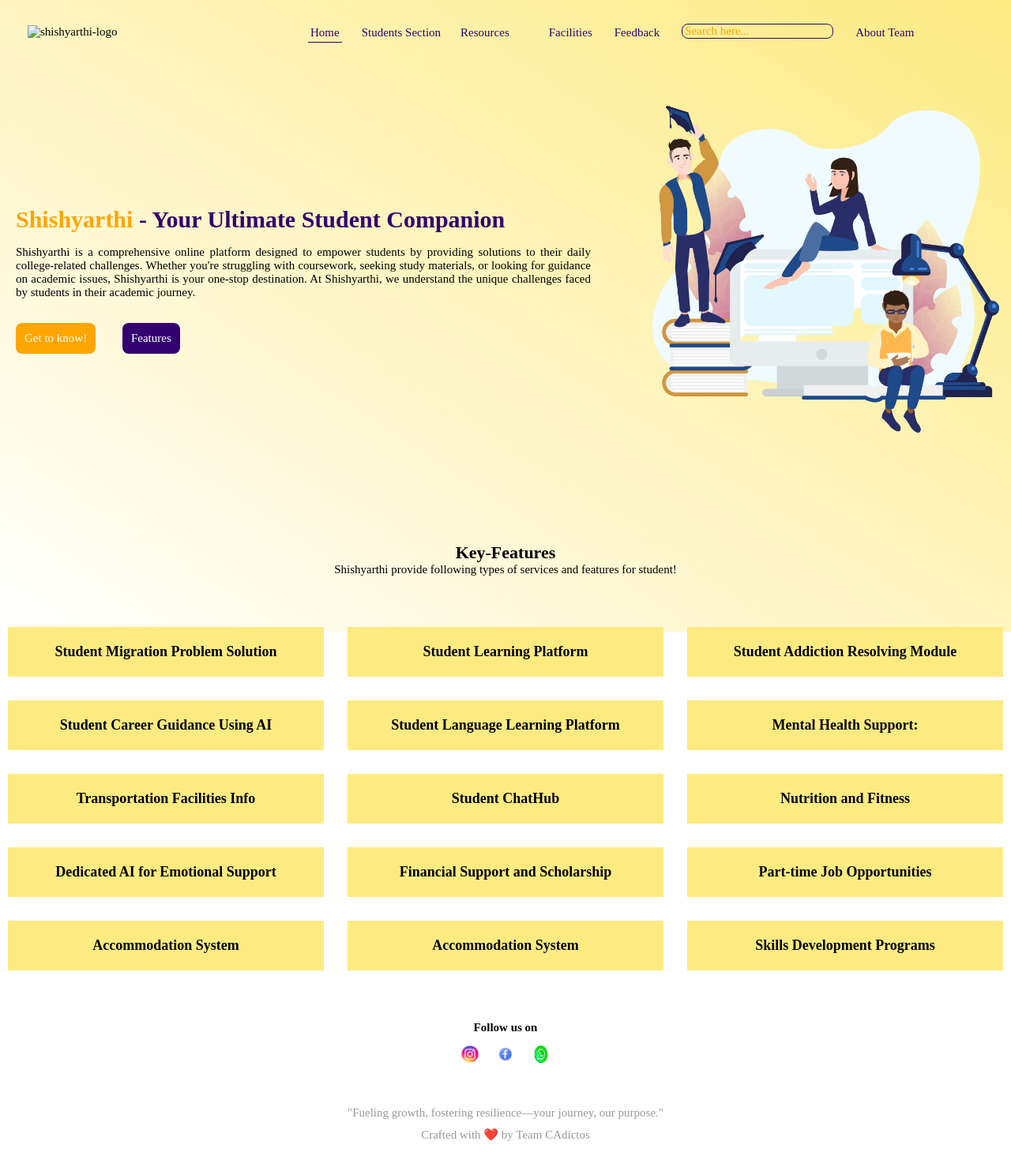
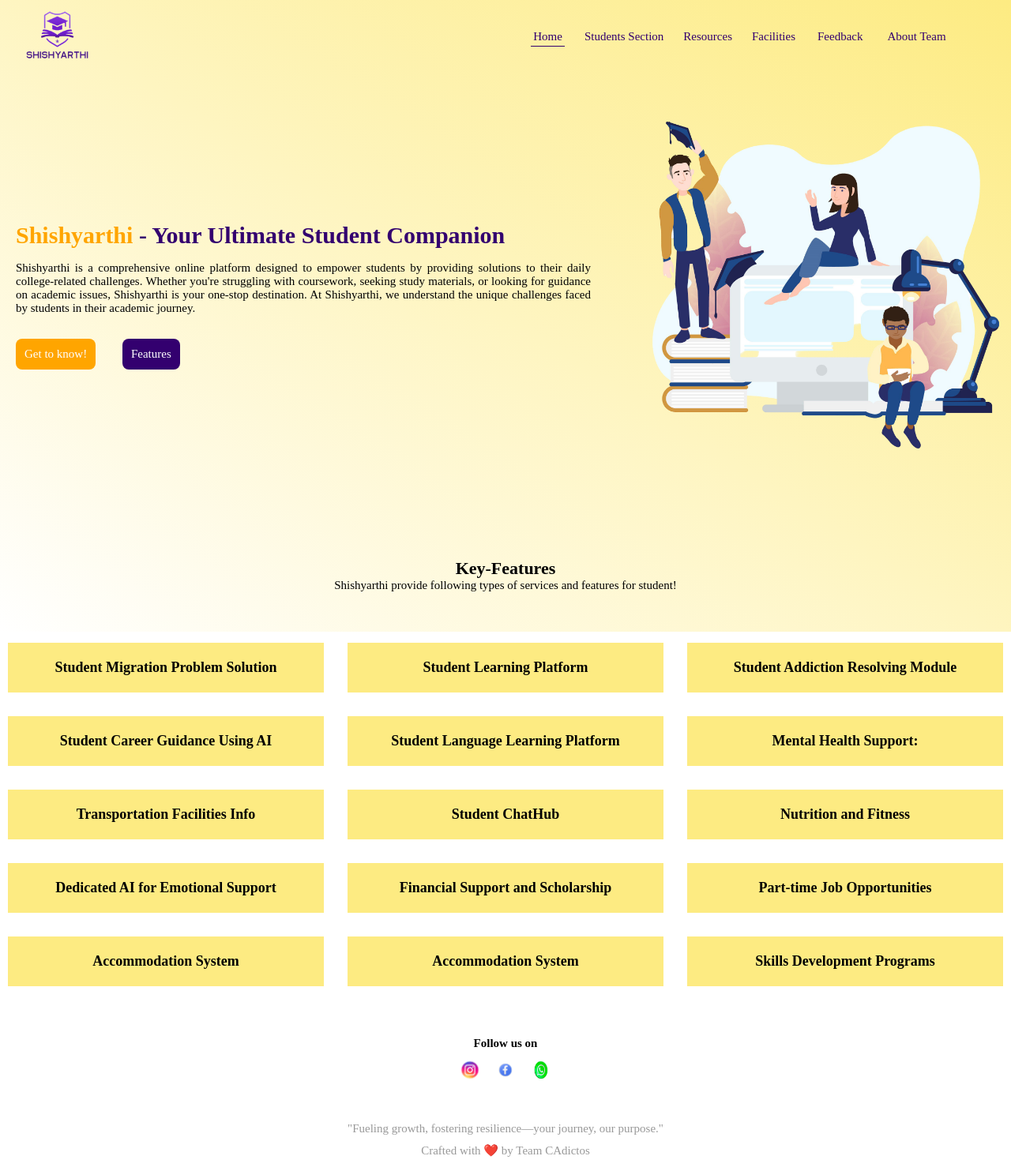
Before and after one commit to EthicalGT/Shishyarthi, a Django app: page / in a window 1280 px wide. Shown: the whole page at 79% size. Before the commit the page ends 1445 px from the top, so only its background shows below. Run offline with Django 3.2, Linux system fonts and the light colour scheme; some web fonts are replaced.

Commit message:
changes committed.

```diff
--- a/static/css/style.css
+++ b/static/css/style.css
@@ -9,7 +9,6 @@
     box-sizing: border-box;
     font-size: 15px;
     font-family: myFam;
-    overflow-x: hidden;
 }
 
 html {
@@ -22,21 +21,27 @@ section nav .navbar {
     display: flex;
     justify-content: space-between;
     align-items: center;
-    padding: 15px;
-    margin-top: 15px;
+    padding: 5px;
+    margin-top: 5px;
 }
 section nav .navbar .nav-logo {
-    width: 30%;
+    width: 50%;
 }
 .nav-logo {
     padding-left: 20px;
 }
+.nav-logo img{
+    width: 100px;
+    height: 70px;
+}
 .navbar .nav-menus {
-    width: 70%;
+    width: 50%;
+    margin-left: 5%;
 }
 
 .nav-menus ul {
     display: flex;
+    flex-wrap: wrap;
     column-gap: 25px;
     list-style: none;
 }
@@ -249,7 +254,7 @@ input::placeholder{
     width: 400px;
     cursor: pointer;
     border: 1px solid #FDEB82;
-    transition: transform 0.3s ease;
+    transition: transform 0.7s ease;
 }
 .feature-box h3{
     font-size: 18px;
--- a/templates/index.html
+++ b/templates/index.html
@@ -9,14 +9,14 @@
     <meta name="description" content="Description of your page for SEO">
     <meta name="keywords" content="keyword1, keyword2, keyword3">
     <link rel="stylesheet" href="{% static 'css/style.css' %}">
-    <link rel="icon" href="favicon.ico" type="image/x-icon">
+    <link rel="icon" href="{% static 'img/fevicon.png' %}" type="image/x-icon">
 </head>
 <body>
     <section>
     <nav>
         <div class="navbar">
             <div class="nav-logo">
-                <img src="" alt="shishyarthi-logo">
+                <img src="{% static 'img/shishyarthi-logo.png' %}" alt="shishyarthi-logo">
             </div>
             <div class="nav-menus">
                 <ul>
@@ -24,35 +24,34 @@
                     <li id="students">Students Section
                         <div class="student-sec">
                             <ul>
-                        <a href=""><li>Menu1</li></a>
-                        <a href=""><li>Menu1</li></a>
-                        <a href=""><li>Menu1</li></a>
-                        <a href=""><li>Menu1</li></a>
+                        <a href=""><li>Mental Support</li></a>
+                        <a href=""><li>Nutrition & Fitness</li></a>
+                        <a href=""><li>Addiction Resolve</li></a>
+                        <a href=""><li>Scholarships</li></a>
                             </ul>
                         </div>
                     </li>
                     <li id="resources">Resources
                         <div class="resources-sec">
                             <ul>
-                        <a href=""><li>Menu1</li></a>
-                        <a href=""><li>Menu1</li></a>
-                        <a href=""><li>Menu1</li></a>
-                        <a href=""><li>Menu1</li></a>
+                        <a href=""><li>Career Guidance</li></a>
+                        <a href=""><li>Academic Resources</li></a>
+                        <a href=""><li>Language Learning</li></a>
+                        <a href=""><li>Competitive Exam</li></a>
                             </ul>
                         </div>
                     </li>
-                    <a href=""><li id="facilities">Facilities
+                    <li id="facilities">Facilities
                         <div class="facilities-sec">
                             <ul>
-                        <a href=""><li>Menu1</li></a>
-                        <a href=""><li>Menu1</li></a>
-                        <a href=""><li>Menu1</li></a>
-                        <a href=""><li>Menu1</li></a>
+                        <a href=""><li>Job & Internships</li></a>
+                        <a href=""><li>Job Recruiters</li></a>
+                        <a href=""><li>Technical Assistance</li></a>
+                        <a href=""><li>Transportation</li></a>
                             </ul>
                         </div>
-                    </li></a>
+                    </li>
                     <a href=""><li>Feedback</li></a>
-                    <li><input type="search" placeholder="Search here..."></li>
                     <a href=""><li>About Team</li></a>
             </div>
         </div>
```
Also changed, not shown: static/img/fevicon.png (added), static/img/shishyarthi-logo.png (added).
